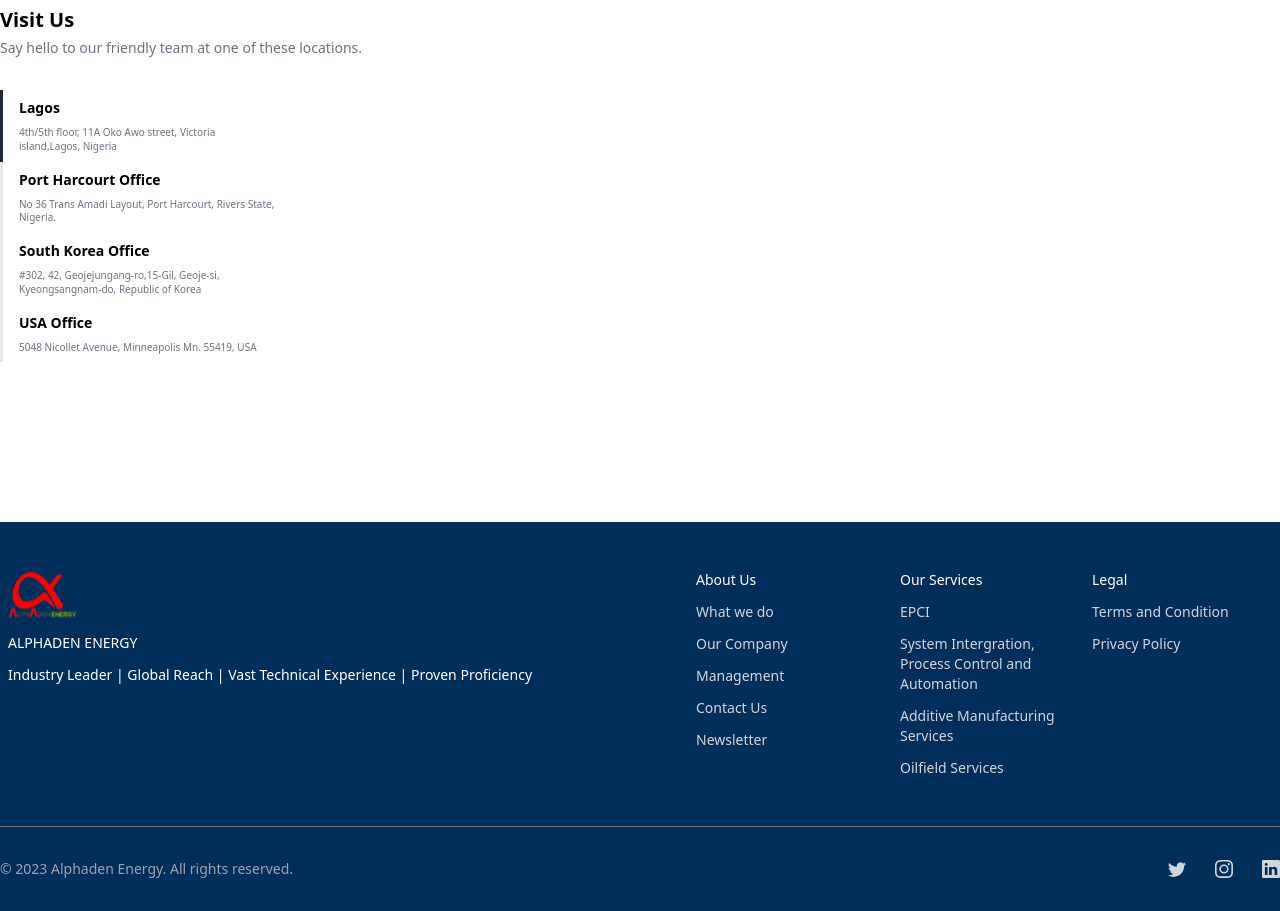
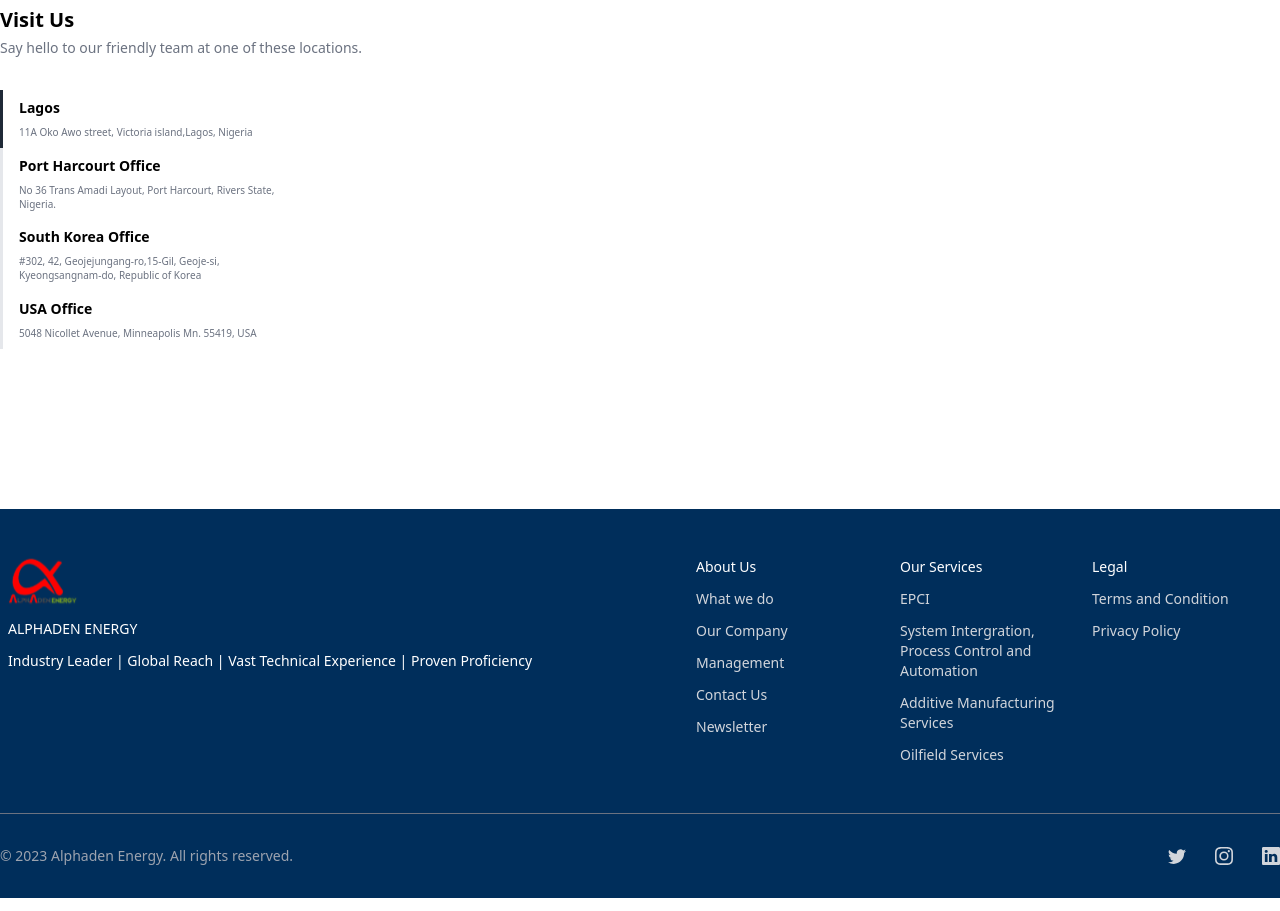
Before and after one commit to AlphadenEnnergy/Alphaden-Energy-Website, a Next.js app: page /contact in a window 1280 px wide. Shown: the part 1041-1952 px from the top of the page. Built offline with nearby package versions, Linux system fonts and the light colour scheme.

Commit message:
changes to address

```diff
--- a/src/components/home/data.ts
+++ b/src/components/home/data.ts
@@ -3,7 +3,7 @@
     id: 1,
     city: "Lagos",
     address:
-      "4th/5th floor, 11A Oko Awo street, Victoria island,Lagos, Nigeria",
+      "11A Oko Awo street, Victoria island,Lagos, Nigeria",
   },
   {
     id: 2,
--- a/src/components/subnav/index.tsx
+++ b/src/components/subnav/index.tsx
@@ -14,7 +14,7 @@
             target="_blank"
             className="cursor-pointer"
           >
-            4th/5th floor, 11A Oko Awo street, Victoria island, Lagos, Nigeria
+            11A Oko Awo street, Victoria island, Lagos, Nigeria
           </Link>
           <Link
             href={"mailto:info@alphadenenergy.com"}
```
